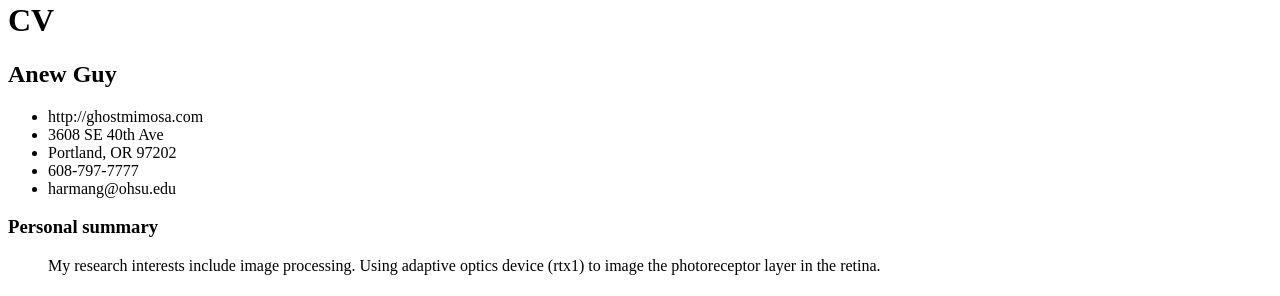
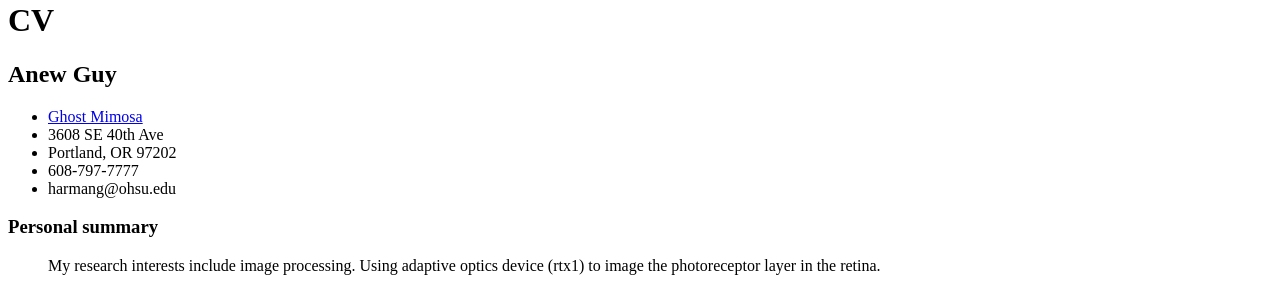
Before and after one commit to gharman07/gharman07.github.io, a Jekyll site: the page built from cv.md, in a window 1280 px wide. Shown: the part 172-468 px from the top of the page. Built offline with Jekyll 4.4.1, drawn with Linux system fonts in a browser that asks for light colours.

Commit message:
Update CV 2

```diff
--- a/cv.md
+++ b/cv.md
@@ -4,7 +4,7 @@ title: CV
 ---
 
 ## Anew Guy
-- http://ghostmimosa.com
+- [Ghost Mimosa](http://ghostmimosa.com)
 - 3608 SE 40th Ave
 - Portland, OR 97202
 - 608-797-7777
```
